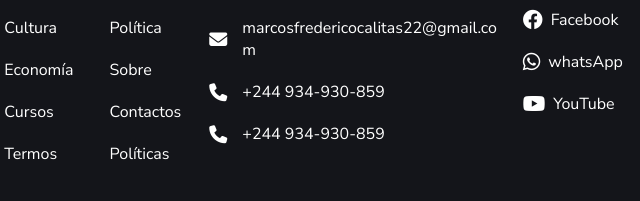
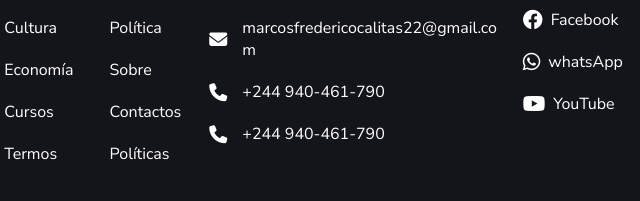
Before and after one commit to marcosfredericocalitas/news-system, a plain HTML site: page index.html in a window 1280 px wide. Shown: the part 3234-3435 px from the top of the page, 507-1147 px from the left. Drawn offline with Linux system fonts and the light colour scheme.

Commit message:
Update phone number

```diff
--- a/index.html
+++ b/index.html
@@ -939,13 +939,13 @@
                     <li class="c-menu__item c-menu__item--location">
                         <a href="tel:940405495" class="c-menu__link c-menu__link--location u-white u-d-flex">
                             <i class="fa-solid fa-phone c-menu__icon"></i>
-                            +244 934-930-859
+                            +244 940-461-790
                         </a>
                     </li>
                     <li class="c-menu__item c-menu__item--location">
                         <a href="tel:940405495" class="c-menu__link c-menu__link--location u-white u-d-flex">
                             <i class="fa-solid fa-phone c-menu__icon"></i>
-                            +244 934-930-859
+                            +244 940-461-790
                         </a>
                     </li>
                 </ul>
```
